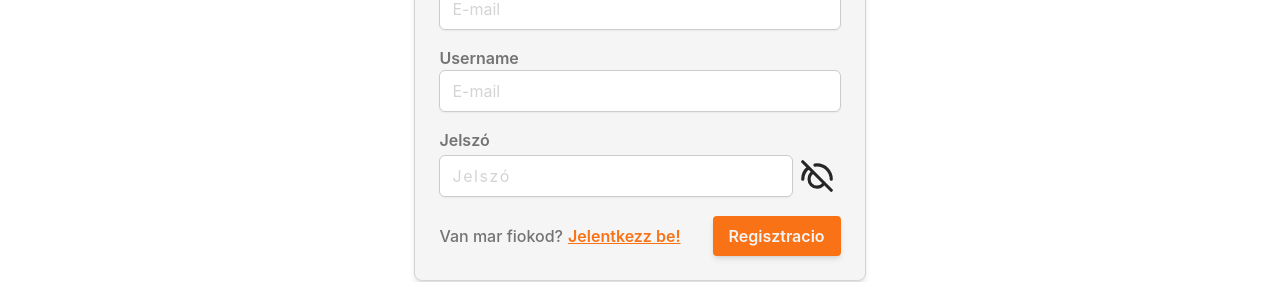
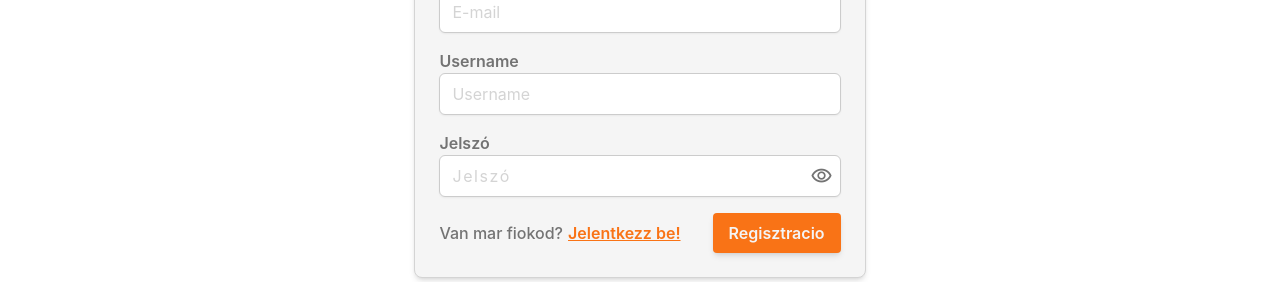
Before and after one commit to WR0NGTH3HU4/Informee, a Vue app: page /regisztracio in a window 1280 px wide. Shown: the part 347-629 px from the top of the page. Built offline with nearby package versions, Linux system fonts and the light colour scheme; what tailwindcss-animated would draw is missing.

Commit message:
copied new design from login

```diff
--- a/src/components/FAQBox.vue
+++ b/src/components/FAQBox.vue
@@ -1,7 +1,5 @@
 <script setup lang="ts">
     import {ref} from 'vue'
-
-
 
     interface Question{
         ID: number,
@@ -132,7 +130,7 @@
         </div>
     </div>
 </template>
-<style scoped lang="scss">
+<style scoped>
     .dropDown{
         border-radius: 0 0 0.25rem 0.25rem;
     }
--- a/src/router/index.ts
+++ b/src/router/index.ts
@@ -27,7 +27,7 @@ const router = createRouter({
       component: () => import('../views/Posztok.vue'),
       //Ideiglenesen, teszteléshez !!!
       meta: {
-        public: true
+        public: false
       }
     },
     {
@@ -52,7 +52,7 @@ const router = createRouter({
       path: '/sajatposztok',
       name: 'SajatPosztok',
       component: () => import('../views/SajatPosztok.vue'),
-      meta: { public: true}
+      meta: { public: false}
     },
     {
       path: '/bejelentkezes',
@@ -78,6 +78,14 @@ const router = createRouter({
       meta:{
         public: true
       }
+    },
+    {
+      path:'/profil',
+      name:'Profil',
+      component:() => import('../views/Profile.vue'),
+      meta:{
+        public:false
+      }
     }
 ]
 });
--- a/src/views/Regisztracio.vue
+++ b/src/views/Regisztracio.vue
@@ -1,43 +1,46 @@
 <script setup lang="ts">
-    import { RouterLink, RouterView } from 'vue-router'
+    import { RouterLink, RouterView, useRouter } from 'vue-router'
     import {ref} from 'vue'
     import Button from '../components/Button.vue'
     import Input from '@/components/Input.vue';
     import passwdShown from '@/components/passwdShown.vue';
     import passwdHidden from '@/components/passwdHidden.vue';
     import { onMounted } from 'vue';
-import { ApiWrapper } from '@/composables/ApiWrapper';
+    import { ApiWrapper } from '@/composables/ApiWrapper';
+    import { useUserStore } from '@/stores/user';
 
+
+    const userStore = useUserStore();
+    const router = useRouter();
     const email = ref('');
     const userName = ref('');
-    const displayName = ref('');
     const passwd = ref('');
-    const passwdConf = ref('');
+
 
     let passShown = ref<boolean>(false);
-    let passConfShown = ref<boolean>(false);
 
-    const onPasswdShown = () =>{
+
+    const onShown = () =>{
         passShown.value =!passShown.value
     }
 
-    const onPasswdConfShown = () =>{
-        passConfShown.value =! passConfShown.value
-    }
-
-    function onSignUp() {
-        const res = ApiWrapper.post('auth/register', {
+    const onSignUp = async ()  => {
+        const res = await ApiWrapper.post('auth/register', {
             email: email.value,
             password: passwd.value,
-            displayName: userName.value,
             username: userName.value,
         });
-        console.log(res);
+        if(res.type == 'success'){
+            userStore.setJwt(res.data.token)
+
+        }
+        router.push('Profil')
+
     }
 
     onMounted(()=>{
         passShown.value = false
-        passConfShown.value = false
+
     })
 </script>
 
@@ -53,18 +56,21 @@ import { ApiWrapper } from '@/composables/ApiWrapper';
             </div>
             <div class="InputContainer">
                 <h3 class="inputName">Username</h3>
-                <Input type="text" id="email" placeholder="E-mail" v-model="userName"/>
+                <Input type="text" id="username" placeholder="Username" v-model="userName"/>
             </div>
             <div class="InputContainer">
                 <h3 class="inputName">Jelszó</h3>
                 <div class="passwdCon">
-                    <Input :type="passShown ? 'text' : 'password'" id="passwdinput" :class="{'hide' : !passShown}" placeholder="Jelszó" v-model="passwd"/>
-                    <div v-if="passShown" class="PasswdSVG">
-                        <passwdShown @click.prevent="onPasswdShown" class="show"/>
-                    </div>
-                    <div v-else class="PasswdSVG">
-                        <passwdHidden @click.prevent="onPasswdShown" class="show"/>
-                    </div>
+                    <Input
+                        :type="passShown ? 'text' : 'password'"
+                        id="passwdinput"
+                        :class="{ hide: !passShown }"
+                        class="relative w-full"
+                        placeholder="Jelszó"
+                        v-model="passwd"
+                    />
+                    <span v-if="passShown" @click.prevent="onShown" class="material-symbols-outlined"> visibility_off </span>
+                    <span v-else @click.prevent="onShown" class="material-symbols-outlined"> visibility </span>
                 </div>
             </div>
             <div class="flex flex-row justify-between content-center items-center w-full gap-8">
@@ -82,9 +88,13 @@ import { ApiWrapper } from '@/composables/ApiWrapper';
     .inputName{
         @apply text-neutral-500;
     }
-    .passwdCon{
-        @apply flex flex-row justify-between content-center items-center w-full;
-    }
+    .passwdCon {
+  @apply flex flex-row justify-between content-center items-center w-full relative;
+
+  & span {
+    @apply text-neutral-500 absolute right-2 mt-[1px] text-[22px];
+  }
+}
     .show{
         width: 3rem;
         height: 3rem;
@@ -94,13 +104,12 @@ import { ApiWrapper } from '@/composables/ApiWrapper';
     #email{
         width: 100%;
     }
-    #passwdinput{
-        @apply tracking-normal;
-        width: 90%;
-        &.hide{
-            @apply tracking-widest;
-        }
+    #passwdinput {
+    @apply tracking-normal;
+    &.hide {
+        @apply tracking-widest;
     }
+}
     #Reg{
         padding-left: 5px;
     }
```
